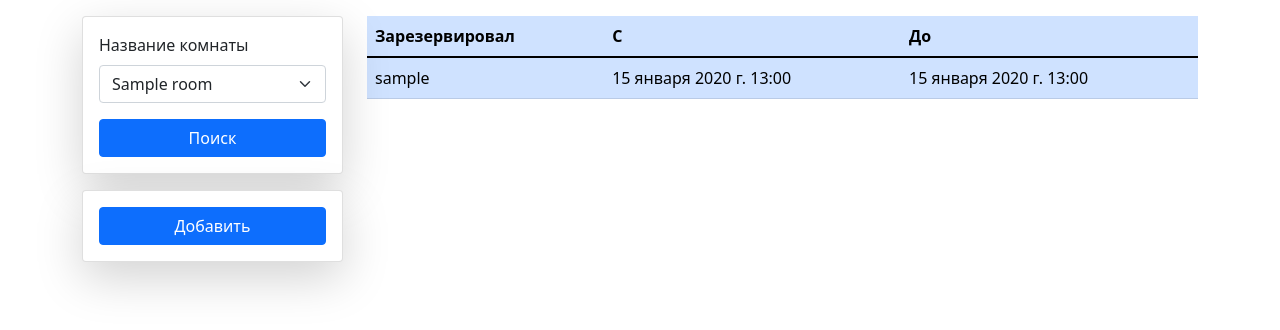
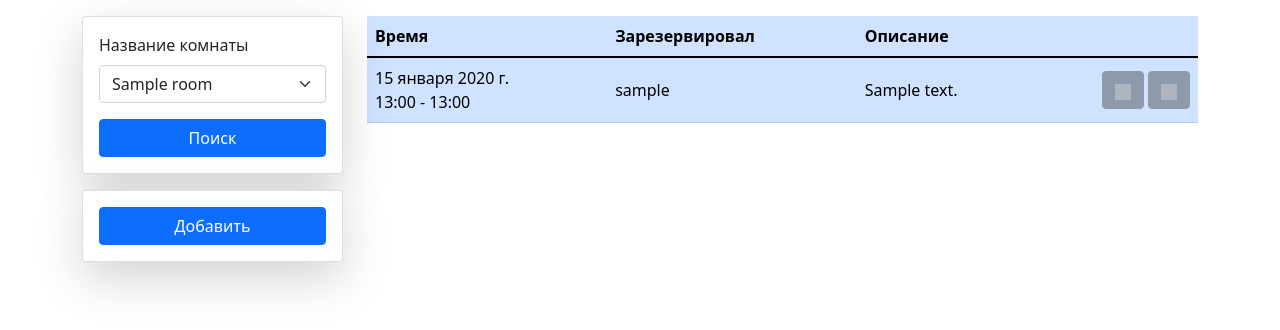
Before and after one commit to visor517/meetings, a Django app: template templates/timetable.html in a window 1280 px wide. Shown: the part 56-386 px from the top of the page. Run offline with Django 4.2, Linux system fonts and the light colour scheme; tables that the repository leaves empty hold one stand-in row (values such as "Sample post"); the template is opened without the code that fills it: values that come from a table or form of the project are taken from there, most other values are stand-ins (such as "Sample title", 1, 10 or a date in 2020); some libraries are stand-ins or nearby versions; grey boxes are pictures that could not be loaded.

Commit message:
update timetable template

```diff
--- a/templates/timetable.html
+++ b/templates/timetable.html
@@ -1,7 +1,8 @@
 {% extends 'base.html' %}
 {% load crispy_forms_tags %}
+{% load static %}
 {% block title %}
-    Личный кабинет | {{ block.super }}
+    Расписание {{ room.name }} на {{ room_day }}
 {% endblock %}
 
 {% block content %}
@@ -89,17 +90,31 @@
       <table class="table table-primary">
         <thead>
           <tr>
+            <th scope="col">Время</th>
             <th scope="col">Зарезервировал</th>
-            <th scope="col">С</th>
-            <th scope="col">До</th>
+            <th scope="col">Описание</th>
+            <th scope="col"></th>
           </tr>
         </thead>
         <tbody>
         {% for reservation in reservation_list %}
-          <tr id="{{ reservation.pk }}">
+          <tr id="{{ reservation.pk }}" class="align-middle">
+            <td>
+              <div>
+                <div>{{ reservation.start_time|date }}</div>
+                <div>{{ reservation.start_time|time }} - {{ reservation.finish_time|time }}</div>
+              </div>
+            </td>
             <td scope="row">{{ reservation.owner }}</td>
-            <td>{{ reservation.start_time }}</td>
-            <td>{{ reservation.finish_time }}</td>
+            <td>{{ reservation.description }}</td>
+            <td class="text-end">
+              <button class="btn btn-secondary" type="button" disabled>
+                <img src="{% static 'icons/pencil-square.svg' %}" width="16" height="16" alt="Править"/>
+              </button>
+              <button class="btn btn-secondary" type="button" disabled>
+                <img src="{% static 'icons/trash.svg' %}" width="16" height="16" alt="Удалить"/>
+              </button>
+            </td>
           </tr>
         {% endfor %}
         </tbody>
```
